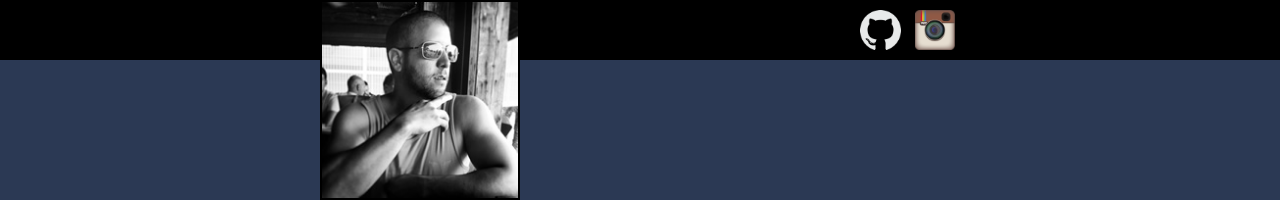
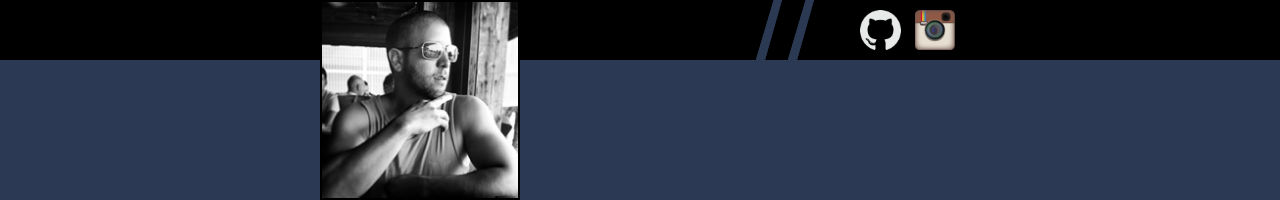
Before and after one commit to Floresj4/floresj4.github.io, a Jekyll site: the page built from index.html, in a window 1280 px wide. Shown: the top 200 px of the page. Built offline with Jekyll 4.4.1, drawn with Linux system fonts in a browser that asks for light colours.

Commit message:
adding a little style to the header bar

```diff
--- a/_includes/header.html
+++ b/_includes/header.html
@@ -13,6 +13,10 @@
 		<div class='center-container'>
 			<img src='images/jflores.jpeg' class='header-image'/>
 
+			<div class='right-container social-media'>
+
+				<img src='images/slnt.png' />
+
 				<ul class='social-media-links'>
 					<li>
 						<a href="https://github.com/Floresj4" target="_blank">
@@ -25,6 +29,7 @@
 						</a>
 					</li>
 				</ul>
+			</div>
 
 		</div>
 	</div>
--- a/style/site.css
+++ b/style/site.css
@@ -58,3 +58,7 @@ ul.social-media-links li {
 ul.social-media-links img {
 	height:40px;
 }
+
+.right-container {
+	float:right;
+}
```
Also changed, not shown: images/slnt.png (added). Lines whose indentation alone changed are shown as unchanged.
